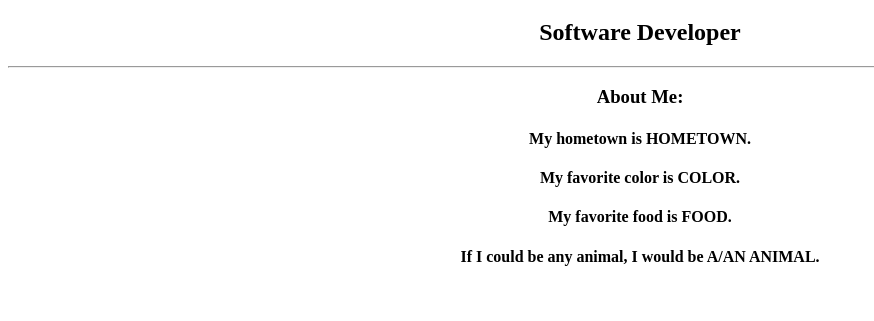
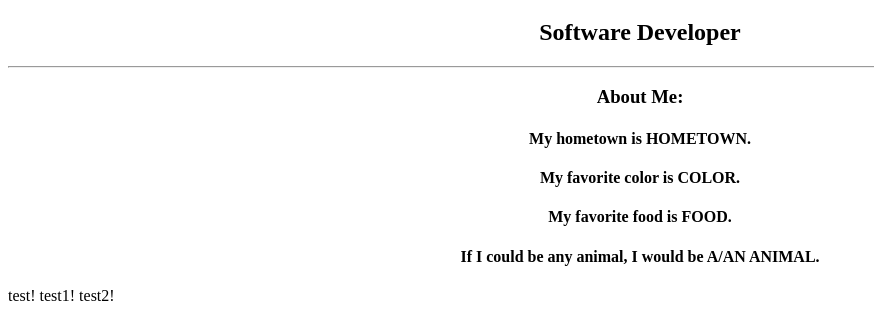
Before and after one commit to palmer2539/githubTest3, a plain HTML site: page index.html in a window 1280 px wide. Shown: the part 562-883 px from the top of the page, without its empty margins (0-874 px from the left). Before the commit the page ends 849 px from the top, so only its background shows below. Drawn offline with Linux system fonts and the light colour scheme.

Commit message:
adding new placeholder text

```diff
--- a/index.html
+++ b/index.html
@@ -36,3 +36,4 @@ hello
 			</div>
 		  </body>
 		</html>
+<p>test! test1! test2!</p>
```
